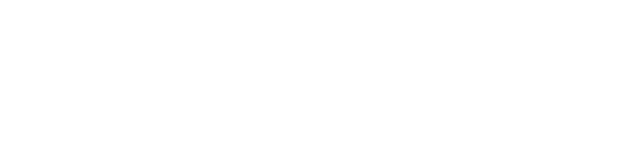
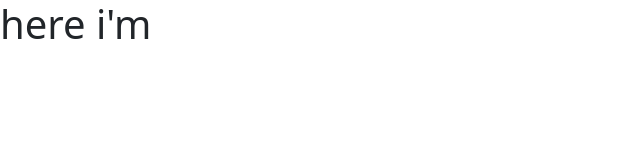
Before and after one commit to KowserAhmed/panda-ecommerce, a plain HTML site: page index.html in a window 1280 px wide. Shown: the whole page, without its empty margins (0-640 px from the left). Drawn offline with Linux system fonts and the light colour scheme.

Commit message:
practice

```diff
--- a/index.html
+++ b/index.html
@@ -8,6 +8,7 @@
     <link rel="stylesheet" href="css/bootstrap.min.css">
 </head>
 <body>
+    <h1>here i'm</h1>
 
 
 
```
